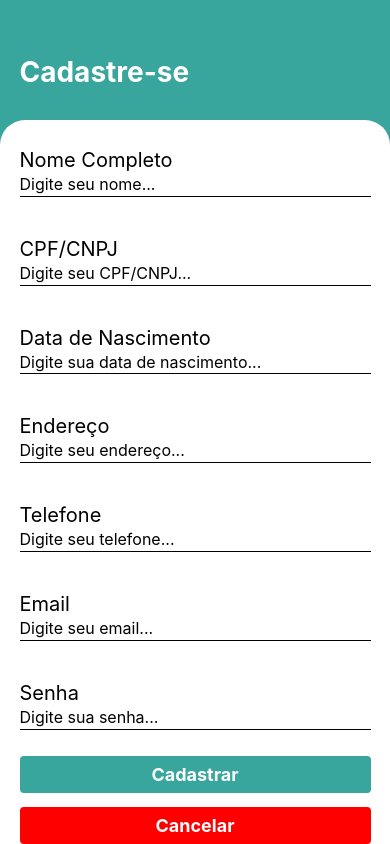
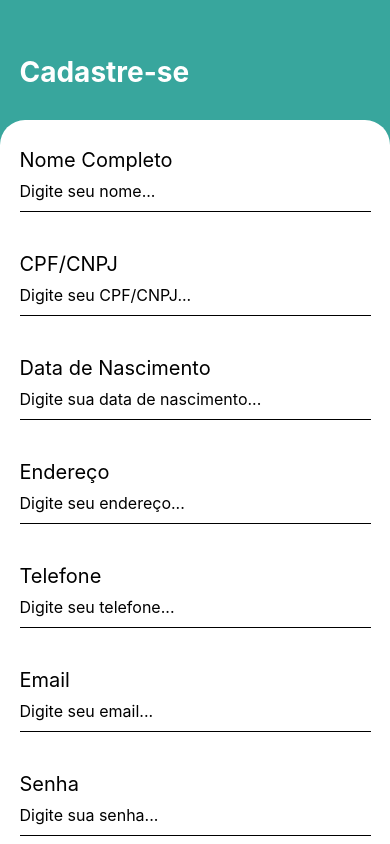
Before and after one commit to ViniciusLittig/CyberBunker, a React Native app: screen /Register in a window 390 px wide. Built offline with nearby package versions, Linux system fonts and the light colour scheme.

Commit message:
Adicionado Scrol

```diff
--- a/src/pages/Register/index.js
+++ b/src/pages/Register/index.js
@@ -1,21 +1,17 @@
 import React from 'react';
-import { View, Text, StyleSheet, TextInput, TouchableOpacity } from 'react-native';
+import { ScrollView, View, Text, StyleSheet, TextInput, TouchableOpacity } from 'react-native';
 
 import * as Animatable from 'react-native-animatable'
 import { useNavigation } from '@react-navigation/native'
-import { KeyboardAvoidingView, TouchableWithoutFeedback } from 'react-native-web';
+
 
 export default function Welcome() {
     const navigation = useNavigation();
 
-
-
-
-
     return (
 
 
-        <View style={style.container}>
+        <ScrollView style={style.container}>
             <Animatable.View animation="fadeInLeft" delay={500} style={style.containerHeader}>
                 <Text style={style.message}>Cadastre-se</Text>
             </Animatable.View>
@@ -80,7 +76,7 @@ export default function Welcome() {
 
 
             </Animatable.View>
-        </View>
+        </ScrollView>
 
 
     );
```
